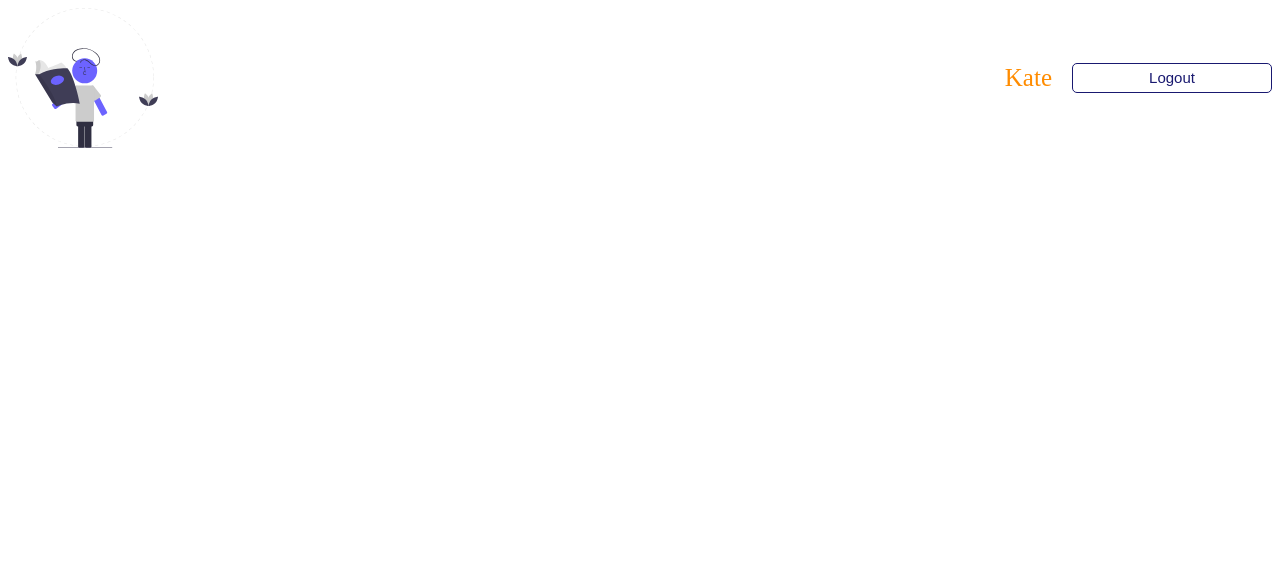
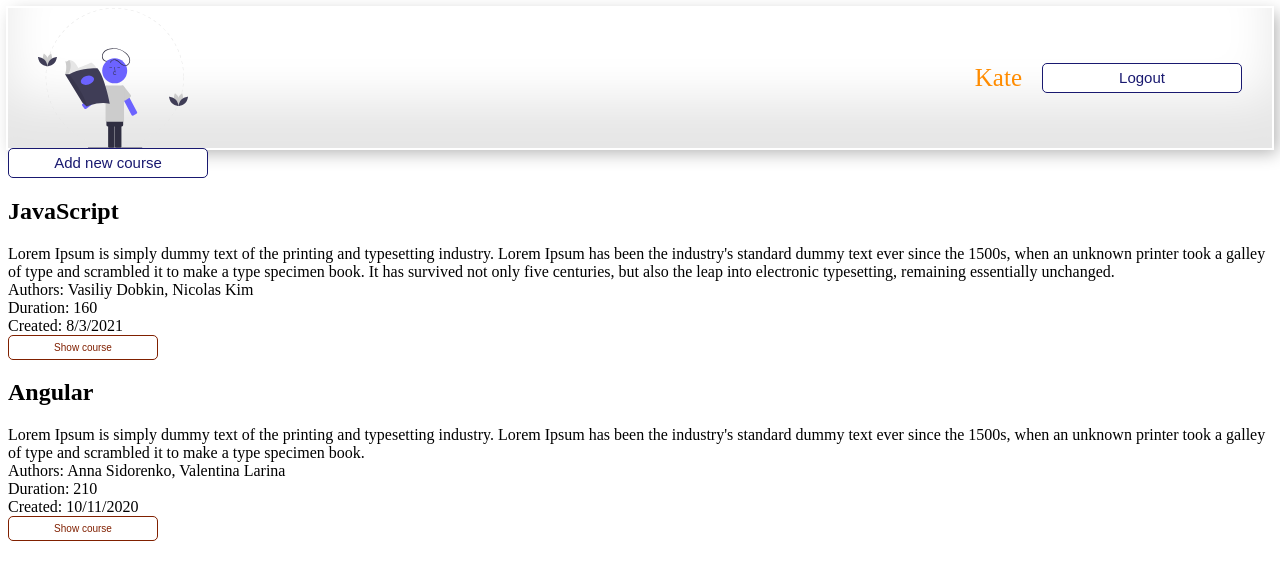
Before and after one commit to KaterynaMagur/courses-app-epam-magur, a React (Create React App) app: page / in a window 1280 px wide. Shown: the top 580 px of the page. Built offline with nearby package versions, Linux system fonts and the light colour scheme.

Commit message:
created courses list

```diff
--- a/src/App.jsx
+++ b/src/App.jsx
@@ -1,8 +1,10 @@
 import { Header } from './components/Header/Header';
+import { Courses } from './components/Courses/Courses';
 const App = () => {
 	return (
 		<div>
 			<Header />
+			<Courses />
 		</div>
 	);
 };
--- a/src/common/Button/Button.jsx
+++ b/src/common/Button/Button.jsx
@@ -1,9 +1,12 @@
 import styles from './Button.module.scss';
 
-export const Button = ({ primary, onClick, children }) => {
+export const Button = ({ primary, secondary, onClick, children }) => {
 	const combined = [styles.button];
 	if (primary) {
 		combined.push(styles.primary);
+	}
+	if (secondary) {
+		combined.push(styles.secondary);
 	}
 	return (
 		<button className={combined.join(' ')} onClick={onClick}>
--- a/src/common/Button/Button.module.scss
+++ b/src/common/Button/Button.module.scss
@@ -2,6 +2,7 @@
 
 .button {
   border-radius: 5px;
+  cursor: pointer;
   &.primary {
     width: 200px;
     height: 30px;
@@ -10,5 +11,12 @@
     color: $dark-second-primary;
     font-size: 15px;
   }
-
+  &.secondary {
+    width: 150px;
+    height: 25px;
+    border: 1px solid $dark-primary;
+    background: white;
+    color: $dark-primary;
+    font-size: 10px;
+  }
 }
--- a/src/components/Courses/Courses.jsx
+++ b/src/components/Courses/Courses.jsx
@@ -0,0 +1,15 @@
+import { mockedCoursesList } from '../../constants';
+import { CourseCard } from './components/CourseCard/CourseCard';
+import { Button } from '../../common/Button/Button';
+import styles from './Courses.module.scss';
+
+export const Courses = () => {
+	return (
+		<div>
+			<Button primary>Add new course</Button>
+			{mockedCoursesList.map((course) => (
+				<CourseCard course={course} key={course.id} />
+			))}
+		</div>
+	);
+};
--- a/src/components/Courses/components/CourseCard/CourseCard.jsx
+++ b/src/components/Courses/components/CourseCard/CourseCard.jsx
@@ -0,0 +1,29 @@
+import { Button } from '../../../../common/Button/Button';
+import { mockedAuthorsList } from '../../../../constants';
+import { useMemo } from 'react';
+
+export const CourseCard = ({ course }) => {
+	const authors = useMemo(() => {
+		return mockedAuthorsList
+			.filter((author) => course.authors.includes(author.id))
+			.map((author) => author.name)
+			.join(', ');
+	}, [course]);
+
+	return (
+		<div>
+			<div>
+				<div>
+					<h2>{course.title}</h2>
+					<div>{course.description}</div>
+				</div>
+				<div>
+					<div>Authors: {authors}</div>
+					<div>Duration: {course.duration}</div>
+					<div>Created: {course.creationDate}</div>
+				</div>
+				<Button secondary>Show course</Button>
+			</div>
+		</div>
+	);
+};
--- /dev/null
+++ b/src/components/Courses/components/CourseCard/CourseCard.module.scss
@@ -0,0 +1,5 @@
+@import "src/styles/base";
+
+.card {
+
+}
--- a/src/components/Header/Header.jsx
+++ b/src/components/Header/Header.jsx
@@ -1,7 +1,7 @@
 import { Button } from '../../common/Button/Button';
 import { Logo } from './components/Logo/Logo';
 
-import styles from './test.module.scss';
+import styles from './Header.module.scss';
 
 const NickName = 'Kate';
 
--- a/src/components/Header/test.module.scss
+++ b/src/components/Header/Header.module.scss
@@ -5,6 +5,11 @@
   flex-direction: row;
   align-items: center;
   gap: 20px;
+  padding: 0 30px;
+  box-shadow:
+          inset 0 -3em 3em rgba(0,0,0,0.1),
+          0 0  0 2px rgb(255,255,255),
+          0.3em 0.3em 1em rgba(0,0,0,0.3);
 }
 
 
--- a/src/constants.js
+++ b/src/constants.js
@@ -0,0 +1,54 @@
+export const mockedCoursesList = [
+	{
+		id: 'de5aaa59-90f5-4dbc-b8a9-aaf205c551ba',
+		title: 'JavaScript',
+		description: `Lorem Ipsum is simply dummy text of the printing and
+typesetting industry. Lorem Ipsum
+                    has been the industry's standard dummy text ever since the
+1500s, when an unknown
+                    printer took a galley of type and scrambled it to make a type
+specimen book. It has survived
+                    not only five centuries, but also the leap into electronic
+typesetting, remaining essentially unchanged.`,
+		creationDate: '8/3/2021',
+		duration: 160,
+		authors: [
+			'27cc3006-e93a-4748-8ca8-73d06aa93b6d',
+			'f762978b-61eb-4096-812b-ebde22838167',
+		],
+	},
+	{
+		id: 'b5630fdd-7bf7-4d39-b75a-2b5906fd0916',
+		title: 'Angular',
+		description: `Lorem Ipsum is simply dummy text of the printing and
+typesetting industry. Lorem Ipsum
+                    has been the industry's standard dummy text ever since the
+1500s, when an unknown
+                    printer took a galley of type and scrambled it to make a type
+specimen book.`,
+		creationDate: '10/11/2020',
+		duration: 210,
+		authors: [
+			'df32994e-b23d-497c-9e4d-84e4dc02882f',
+			'095a1817-d45b-4ed7-9cf7-b2417bcbf748',
+		],
+	},
+];
+export const mockedAuthorsList = [
+	{
+		id: '27cc3006-e93a-4748-8ca8-73d06aa93b6d',
+		name: 'Vasiliy Dobkin',
+	},
+	{
+		id: 'f762978b-61eb-4096-812b-ebde22838167',
+		name: 'Nicolas Kim',
+	},
+	{
+		id: 'df32994e-b23d-497c-9e4d-84e4dc02882f',
+		name: 'Anna Sidorenko',
+	},
+	{
+		id: '095a1817-d45b-4ed7-9cf7-b2417bcbf748',
+		name: 'Valentina Larina',
+	},
+];
--- a/src/styles/_colors.scss
+++ b/src/styles/_colors.scss
@@ -1,4 +1,5 @@
 $primary: darkorange;
+$dark-primary: #802000;
 $second-primary: blue;
 $dark-second-primary: midnightblue;
 $bg: white;
```
Also changed, not shown: src/common/Input/Input.module.sass (added), src/components/Courses/Courses.module.scss (added).
